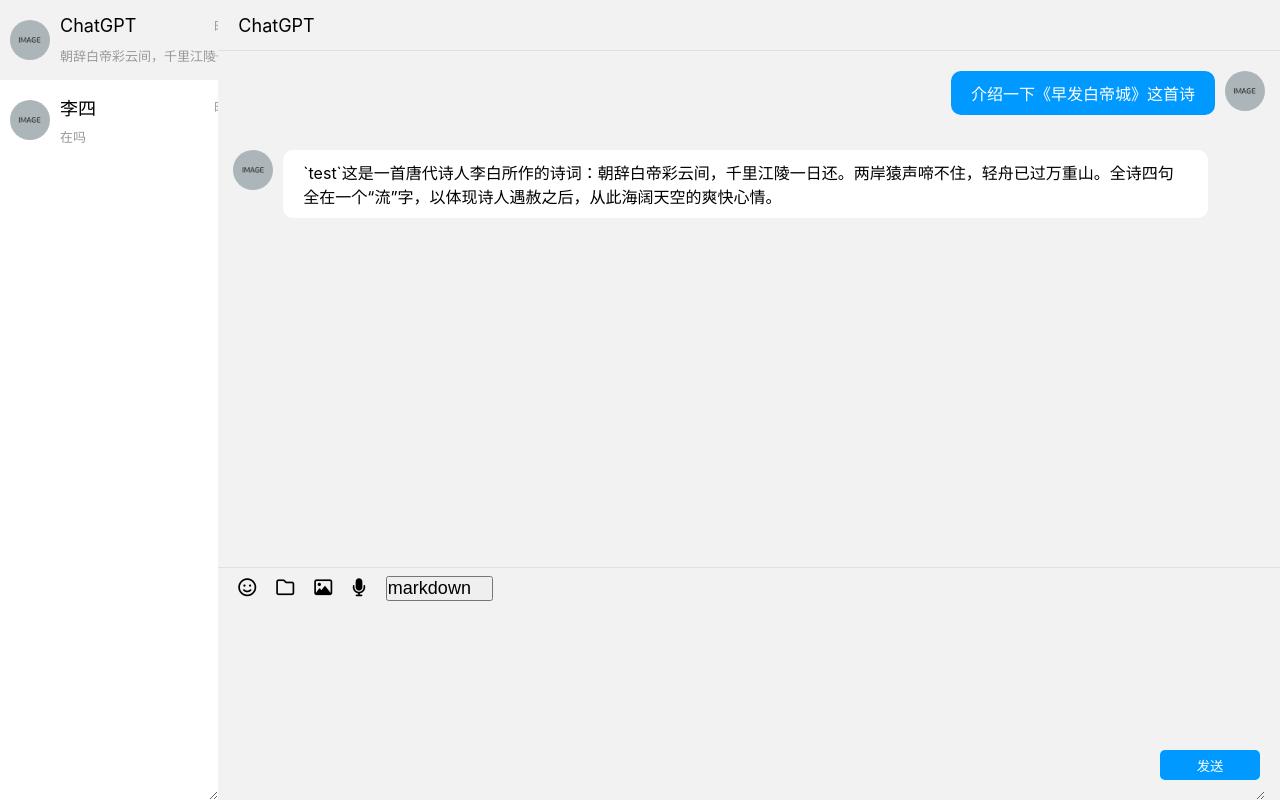
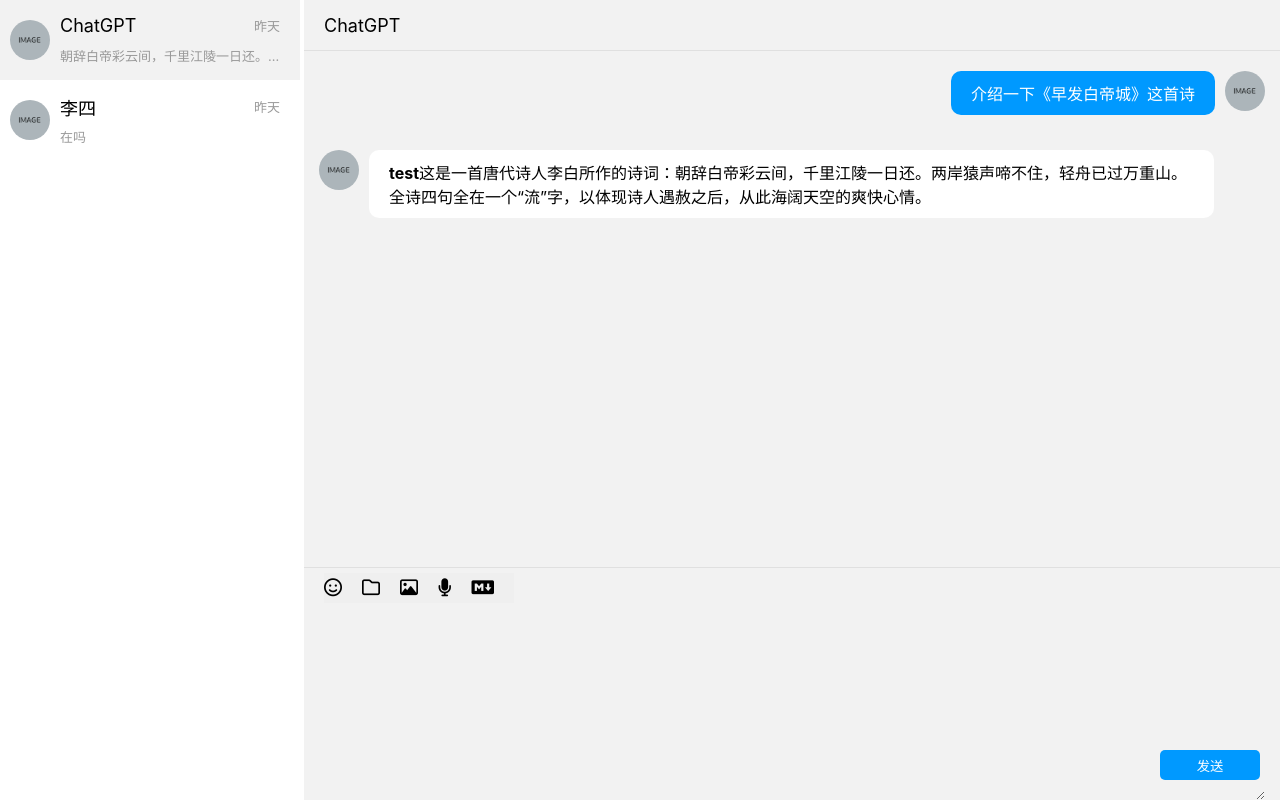
Before and after one commit to xuyinjiesh/AxChat, a React (Create React App) app: page / in a window 1280 px wide. Built offline with nearby package versions, Linux system fonts and the light colour scheme.

Commit message:
feat: contextmenu, sidebar(ui), markdown(refractor)

```diff
--- a/package.json
+++ b/package.json
@@ -3,15 +3,17 @@
   "version": "0.1.0",
   "private": true,
   "dependencies": {
+    "@ant-design/icons": "^5.3.6",
     "@testing-library/jest-dom": "^5.17.0",
     "@testing-library/react": "^13.4.0",
     "@testing-library/user-event": "^13.5.0",
+    "antd": "^5.16.2",
     "nord": "^0.2.1",
     "react": "^18.2.0",
     "react-dom": "^18.2.0",
+    "react-markdown": "^9.0.1",
     "react-scripts": "5.0.1",
     "sass": "^1.74.1",
-    "vditor": "^3.10.3",
     "web-vitals": "^2.1.4"
   },
   "scripts": {
--- a/src/assets/Home.scss
+++ b/src/assets/Home.scss
@@ -7,35 +7,27 @@
   justify-content: center;
 
   .HomeContainer {
+
     width: 100%;
     height: 100%;
     border: none;
     display: flex;
 
     .ChatCorridor {
-      width: 300px;
-      overflow: hidden;
-      resize: horizontal;
-      min-width: 200px;
-      max-width: 400px;
-      cursor: col-resize;
-
-      &::-webkit-scrollbar {
-        width: 200px; height: 200px;
-      }
-
+      width: 100%;
       background-color: $qqwhite00;
-
       display: flex;
       flex-direction: column;
 
       .ChatBriefWrapper {
+
         width: 100%;
         height: 80px;
         display: flex;
         align-items: center;
 
         .Portrait {
+          flex: 0 0 40px;
           width: 40px;
           height: 40px;
           border-radius: 50%;
@@ -44,14 +36,14 @@
         }
 
         .Info {
-          width: 100%;
+          flex: 1;
+          width: calc(100% - 60px);
           height: 100%;
           display: flex;
           flex-direction: column;
           padding: 10px 0px;
           justify-content: space-around;
           .NameAndTime {
-            width: 100%;
             display: flex;
             align-items: center;
             justify-content: space-between;
@@ -69,9 +61,10 @@
           }
 
           .Message {
+            position: relative;
             font-size: 13px;
             user-select: none;
-            width: 200px;
+            width: calc(100% - 10px);
             color: $qqblack2l;
             white-space: nowrap;
             text-overflow: ellipsis;
@@ -90,7 +83,7 @@
 
     .ChatRoom {
       background-color: $qqwhite1d;
-      flex-grow: 1;
+      flex: 1;
       display: flex;
       flex-direction: column;
 
@@ -133,7 +126,11 @@
           padding-left: 5px;
           .Tool {
             padding-right: 20px;
-            font-size: 18px;
+            height: 30px;
+            border: none;
+            i {
+              font-size: 18px;
+            }
             &:hover {
               color: $qqblue00;
             }
--- a/src/assets/MessagesWrapper.scss
+++ b/src/assets/MessagesWrapper.scss
@@ -49,7 +49,6 @@
     }
 
     .Message {
-
       flex: 0.93;
       user-select: text;
       max-width: max-content;
@@ -59,6 +58,9 @@
       &::selection {
         background-color: $qqblue2l;
       }
+    }
+    .Markdown {
+      user-select: text;
     }
     &.owner {
       flex-direction: row-reverse;
--- a/src/assets/globals.scss
+++ b/src/assets/globals.scss
@@ -6,7 +6,6 @@
   margin: 0;
   padding: 0;
   box-sizing: border-box;
-  user-select: none;
 }
 
 ul, ol, li {
--- a/src/components/ChatCorridor.jsx
+++ b/src/components/ChatCorridor.jsx
@@ -1,9 +1,12 @@
 import React from "react";
 import test_img from "../assets/test-img.jpg"
 
-function ChatCorridor() {
+function ChatCorridor({sidebarWidth}) {
   return (
-    <div className="ChatCorridor">
+    <div className="ChatCorridor" style={{
+      width: sidebarWidth,
+      flex: `0 0 ${sidebarWidth}px`,
+    }}>
       <div className="ChatBriefWrapper">
         <img className="Portrait" src={test_img} />
         <div className="Info">
@@ -11,7 +14,7 @@
             <div className="Name">ChatGPT</div>
             <div className="Time">昨天</div>
           </div>
-          <div className="Message">朝辞白帝彩云间，千里江陵一日还。两岸猿声啼不住，轻舟已过万重山。</div>
+          <span className="Message">朝辞白帝彩云间，千里江陵一日还。两岸猿声啼不住，轻舟已过万重山。</span>
         </div>
       </div>
 
@@ -22,7 +25,7 @@
             <div className="Name">李四</div>
             <div className="Time">昨天</div>
           </div>
-          <div className="Message">在吗</div>
+          <p className="Message">在吗</p>
         </div>
       </div>
 
--- a/src/components/ChatRoom.jsx
+++ b/src/components/ChatRoom.jsx
@@ -18,7 +18,7 @@
           {
             pluginsForMessages.map((plugin) =>
             (<button className="Tool" onClick={() => plugin.switch(dom)}>
-              { plugin.name }
+              { plugin.icon }
             </button>)
             )
           }
@@ -27,14 +27,14 @@
       <MessagesWrapper/>
       <div className="InputWrapper">
         <div className="ToolBar">
-          <i className="Tool fa-regular fa-face-smile"></i>
-          <i className="Tool fa-regular fa-folder"></i>
-          <i className="Tool fa-regular fa-image"></i>
-          <i className="Tool fa-solid fa-microphone"></i>
+          <button className="Tool"><i className="fa-regular fa-face-smile"></i></button>
+          <button className="Tool"><i className="fa-regular fa-folder"></i></button>
+          <button className="Tool"><i className="fa-regular fa-image"></i></button>
+          <button className="Tool"><i className="fa-solid fa-microphone"></i></button>
           {
             pluginsForInput.map((plugin) =>
             (<button className="Tool" onClick={() => plugin.switch(dom)}>
-              { plugin.name }
+              { plugin.icon }
             </button>)
             )
           }
--- a/src/components/MessagesWrapper.jsx
+++ b/src/components/MessagesWrapper.jsx
@@ -1,23 +1,53 @@
-import React, { useRef } from "react";
+import React, { useEffect, useRef, useState } from "react";
 import test_img from "../assets/test-img.jpg";
 import '../assets/MessagesWrapper.scss';
+import Markdown from 'react-markdown';
+import { Dropdown, theme } from "antd";
+import { CopyOutlined, DeleteOutlined } from "@ant-design/icons";
+
+const MessageContextMenu = (props) => {
+  const items = [
+    { icon: <CopyOutlined />, label: "复制", key: '1' },
+    { icon: <DeleteOutlined />, label: "删除", key: '2' },
+  ];
+  return (
+    <Dropdown menu={{items}} trigger={['contextMenu']}>
+      {props.children}
+    </Dropdown>
+  );
+};
 
 function MessagesWrapper() {
+
+  // useEffect(() => {
+  //   let element_markdown_messages = document.querySelectorAll(".Message.Markdown");
+  //   element_markdown_messages.forEach((element_markdown_message) => {
+  //     // Vditor.preview(element_markdown_message, element_markdown_message.innerHTML, {});
+
+  //   });
+  // });
+
   return (
     <div className="MessagesWrapper">
       <div className="MessageWrapper owner">
         <div className="PortraitWrapper">
           <img className="Portrait" src={test_img} />
         </div>
-        <p className="Message">介绍一下《早发白帝城》这首诗</p>
+        <MessageContextMenu>
+        <p className="Message Ordinary">介绍一下《早发白帝城》这首诗</p>
+        </MessageContextMenu>
       </div>
-
       <div className="MessageWrapper">
         <div className="PortraitWrapper">
           <img className="Portrait" src={test_img} />
         </div>
-        <p className="Message">`test`这是一首唐代诗人李白所作的诗词：朝辞白帝彩云间，千里江陵一日还。两岸猿声啼不住，轻舟已过万重山。全诗四句全在一个“流”字，以体现诗人遇赦之后，从此海阔天空的爽快心情。
-        </p>
+        <MessageContextMenu>
+          <div className="Message Markdown">
+          <Markdown>
+            **test**这是一首唐代诗人李白所作的诗词：朝辞白帝彩云间，千里江陵一日还。两岸猿声啼不住，轻舟已过万重山。全诗四句全在一个“流”字，以体现诗人遇赦之后，从此海阔天空的爽快心情。
+          </Markdown>
+          </div>
+        </MessageContextMenu>
       </div>
     </div>
   );
--- a/src/pages/Home.jsx
+++ b/src/pages/Home.jsx
@@ -1,4 +1,4 @@
-import React from "react";
+import React, { useEffect, useState } from "react";
 import ChatCorridor from "../components/ChatCorridor";
 import ChatRoom from "../components/ChatRoom";
 import '../assets/Home.scss';
@@ -6,10 +6,28 @@
 
 
 function Home() {
+  const [sidebarWidth, setSidebarWidth] = useState(300);
+  const handleMouseDown = (e) => {
+    e.preventDefault();
+    document.addEventListener("mousemove", handleMouseMove);
+    document.addEventListener("mouseup", handleMouseUp);
+  };
+  const handleMouseMove = (e) => {
+    setSidebarWidth(e.clientX);
+  };
+  const handleMouseUp = (e) => {
+    document.removeEventListener("mousemove", handleMouseMove);
+    document.removeEventListener("mouseup", handleMouseUp);
+  };
+
   return (
     <div className="Home">
       <div className="HomeContainer">
-        <ChatCorridor />
+        <ChatCorridor sidebarWidth={sidebarWidth}/>
+        <div className="Sidebar"
+          style={{ width: `4px`, height: `100%`, cursor: `w-resize` }}
+          onMouseDown={handleMouseDown}>
+        </div>
         <ChatRoom />
       </div>
     </div>
--- a/src/plugins/Markdown.jsx
+++ b/src/plugins/Markdown.jsx
@@ -1,40 +1,32 @@
 import { Plugin } from "./PluginSystem";
 import { useState, useEffect } from "react";
-import Vditor from "vditor";
-import "vditor/dist/index.css"
 
 export class MarkdownPlugin extends Plugin {
   constructor(name) {
     super(name);
     this.initialized = false;
+    this.icon = <i class="fa-brands fa-markdown"></i>;
   }
   on(dom) {
     // add editor
-    if (this.initialized == false) {
-      let element_inputwrapper = dom.current.querySelector(".InputWrapper");
-      this.element_markdown = document.createElement("div");
-      this.element_markdown.setAttribute("id", "vditor");
-      element_inputwrapper.append(this.element_markdown);
-      this.vd = new Vditor("vditor");
-      this.initialized = true;
-    }
+    // if (this.initialized == false) {
+    //   let element_inputwrapper = dom.current.querySelector(".InputWrapper");
+    //   this.element_markdown = document.createElement("div");
+    //   this.element_markdown.setAttribute("id", "vditor");
+    //   element_inputwrapper.append(this.element_markdown);
+    //   this.vd = new Vditor("vditor");
+    //   this.initialized = true;
+    // }
 
-    let element_textarea = dom.current.querySelector("textarea");
-    this.element_markdown.style = element_textarea.style;
-    element_textarea.style.display = "none";
-
-    // add message
-
-    let element_messages = dom.current.querySelectorAll(".Message");
-    element_messages.forEach((element_message) => {
-      Vditor.preview(element_message, element_message.innerHTML, {});
-    });
+    // let element_textarea = dom.current.querySelector("textarea");
+    // this.element_markdown.style = element_textarea.style;
+    // element_textarea.style.display = "none";
   }
 
   off(dom) {
-    let element_textarea = dom.current.querySelector("textarea");
-    this.element_markdown.style.display = "none";
-    element_textarea.style.display = "block";
+    // let element_textarea = dom.current.querySelector("textarea");
+    // this.element_markdown.style.display = "none";
+    // element_textarea.style.display = "block";
   }
 
 }
--- a/src/plugins/PluginSystem.jsx
+++ b/src/plugins/PluginSystem.jsx
@@ -3,6 +3,7 @@
   constructor(name) {
     this.name = name;
     this.isRunning = false;
+    this.icon = name;
   }
 
   switch(dom) {
```
Also changed, not shown: 1 other file (tests, documents, lock files or other folders).
